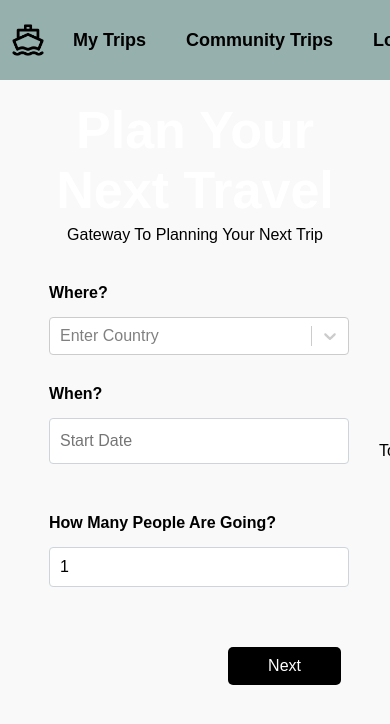
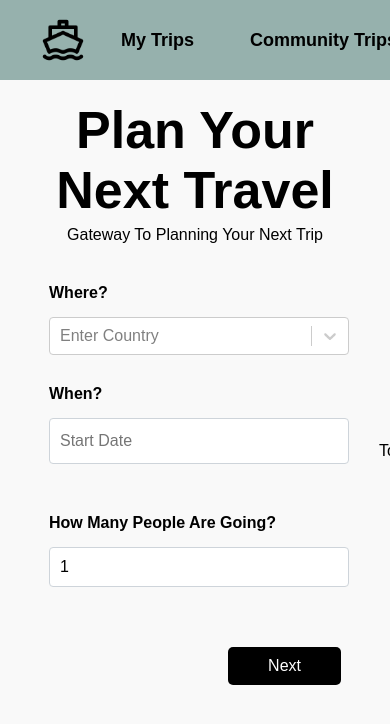
Before and after one commit to Vanboii/HCI-BonVoyage, a React (Create React App) app: page /planning/trip_detail in a window 390 px wide. Shown: the top 724 px of the page. Built offline with nearby package versions, Linux system fonts and the light colour scheme; what country-list would draw is missing.

Commit message:
fix: title

```diff
--- a/src/components/banner.css
+++ b/src/components/banner.css
@@ -26,10 +26,11 @@
 #stickyBanner img {
     min-height: 30px;
     height: 10vh;
-    max-height: 40px;
+    max-height: 50px;
     width: auto;
     border-style: solid;
     border-color: rgba(0, 0, 0, 0);
+    margin-left: 20px;
 }
 
 #stickyBanner img:hover {
@@ -42,6 +43,7 @@
     align-items: center;
     flex-grow: 0;
     gap: 16px; /* Increased spacing between buttons */
+    margin-right: 20px;
 }
 
 .rightButtons button {
@@ -50,7 +52,7 @@
     cursor: pointer; /* Change cursor to pointer */
     font-size: 18px; /* Increased font size */
     font-weight: bold; /* Bold text */
-    padding: 8px 12px; /* Adjust padding */
+    padding: 10px 20px; /* Adjust padding */
 }
 
 .rightButtons button:hover {
@@ -78,6 +80,6 @@
     }
     #stickyBanner img {
         height: 8vh;
-        padding-right: 5px;
+        padding-left: 10px;
     }
 }
--- a/src/pages/planning_page/invite_page/invite_page.css
+++ b/src/pages/planning_page/invite_page/invite_page.css
@@ -23,6 +23,7 @@ main {
     margin-bottom: -10px;
     margin-top: 90px;
     text-align: center;
+    color: #000000;
 }
 
 .invite-container p {
--- a/src/pages/planning_page/preferences_page/preferences_page.css
+++ b/src/pages/planning_page/preferences_page/preferences_page.css
@@ -13,6 +13,8 @@ main {
     font-size: 48px;
     margin-bottom: -10px;
     text-align: center;
+    color: #000000;
+
 }
 
 .preferences-container p {
--- a/src/pages/planning_page/trip_detail/trip_detail.css
+++ b/src/pages/planning_page/trip_detail/trip_detail.css
@@ -15,6 +15,7 @@ main {
   margin-bottom: -10px;
   margin-top: 90px;
   text-align: center;
+  color: #000000;
 }
 
 .trip-detail-container p {
```
